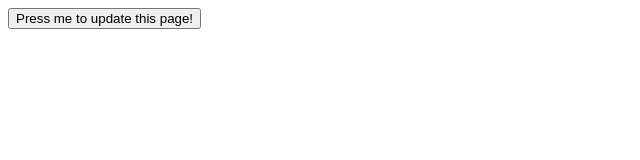
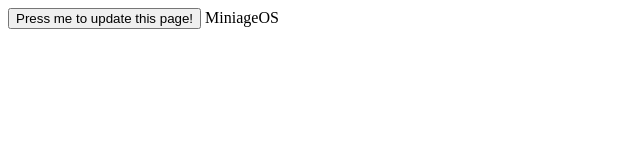
Before and after one commit to miniage/miniage.github.io, a plain HTML site: page index.html in a window 1280 px wide. Shown: the full height of the page, 0-640 px from the left. Drawn offline with Linux system fonts and the light colour scheme.

Commit message:
Update index.html

```diff
--- a/index.html
+++ b/index.html
@@ -53,6 +53,7 @@
 <body>
 
     <button onclick="update();">Press me to update this page!</button>
+    MiniageOS
 
 
 </body></html>
```
